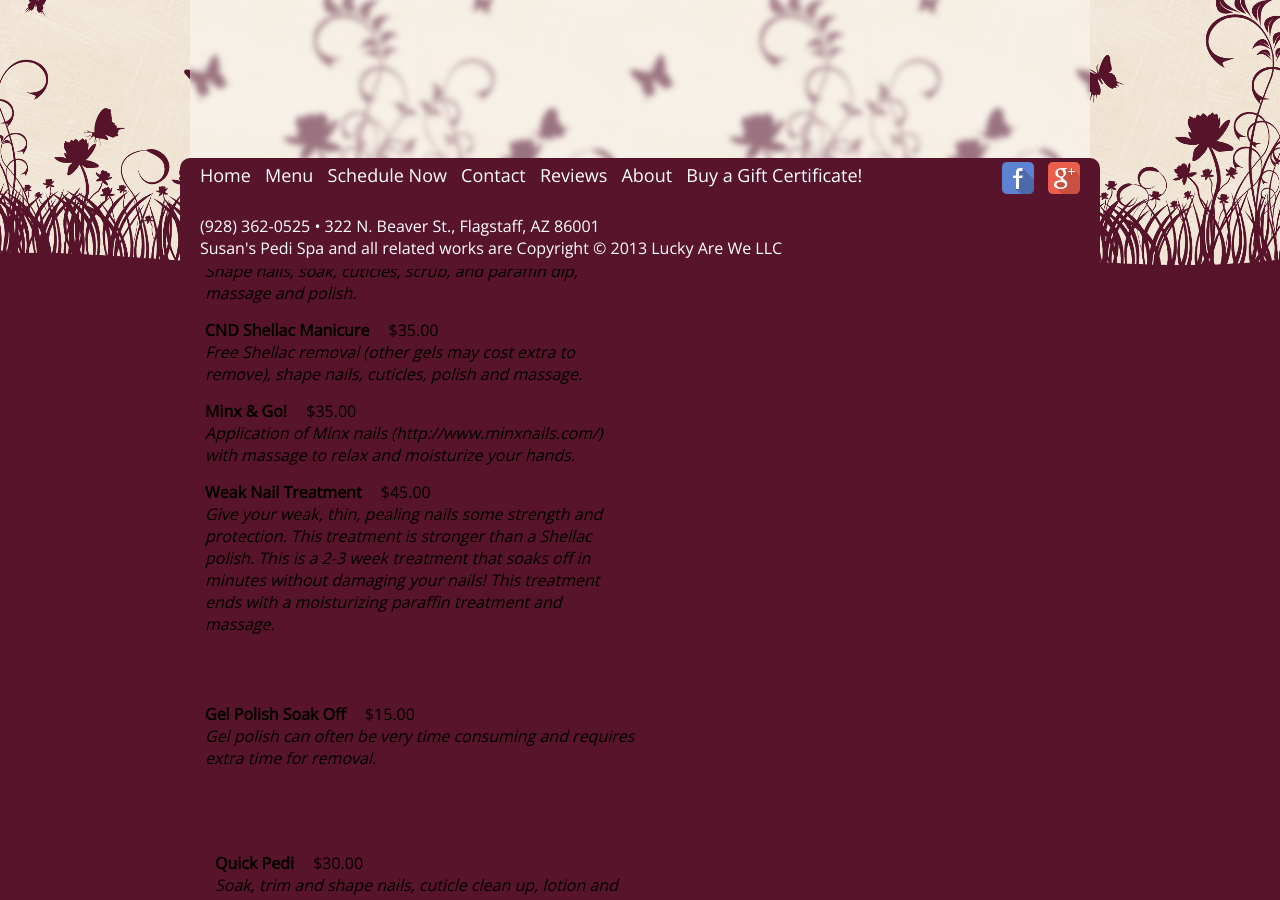
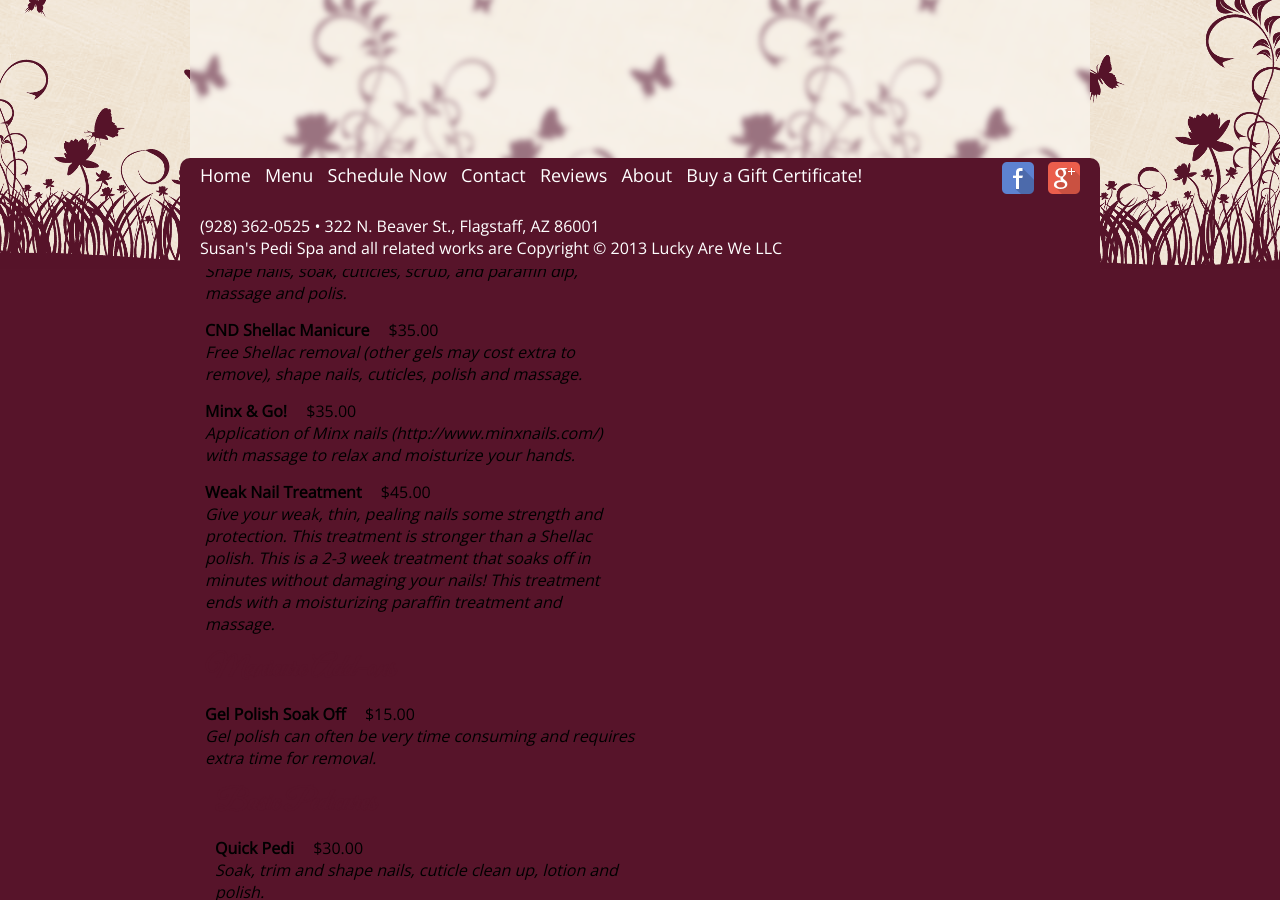
Before and after one commit to susanspedispa/susanspedispa.github.io, a Jekyll site: the page built from menu.html, in a window 1280 px wide and 900 px high, scrolled down 1098 px. Built offline with Jekyll 4.4.1, drawn with Linux system fonts in a browser that asks for light colours.

Commit message:
Update menu.html

```diff
--- a/_includes/menu.html
+++ b/_includes/menu.html
@@ -36,6 +36,7 @@
 <div class="treatmentDescription">This service is for my diabetic clients who have been through my clinical pedicure and has diabetic pedicures every 2-3 months and has no outstanding issues, that we are working to resolve. </div>
 </div>
 
+
 <div class="halfColumn">
 	<h3>Basic Manicures</h3>
 	<div class="treatment">
@@ -52,7 +53,7 @@
 	</div>
 	<div class="treatment">
 	<span class="treatmentName">Spa Manicure</span><span class="treatmentPrice"> $35.00</span>
-	<div class="treatmentDescription">Shape nails, soak, cuticles, scrub, and paraffin dip, massage and polish.</div>
+	<div class="treatmentDescription">Shape nails, soak, cuticles, scrub, and paraffin dip, massage and polis.</div>
 	</div>
 	<div class="treatment">
 	<span class="treatmentName">CND Shellac Manicure</span><span class="treatmentPrice">  $35.00</span>
@@ -69,9 +70,8 @@
 	<div class="treatment">
 	<span class="treatmentName">Gel Polish Soak Off</span> <span class="treatmentPrice">$15.00</span>
 	<div class="treatmentDescription">Gel polish can often be very time consuming and requires extra time for removal.</div>
-	</div>
 
-</div>
+
 <div class="halfColumn" style="margin-left: 10px;">
 	<h3>Basic Pedicures</h3>
 	<div class="treatment">
@@ -96,5 +96,5 @@
 	<span class="treatmentName">Heavy Callus Removal</span> <span class="treatmentPrice">$10.00</span>
 	<div class="treatmentDescription">Callus smoothing is included in most of our pedicures, however sometimes we all need a little more than just “smoothing.” </div>
 	</div>
-</div>
+
 <div style="clear:both"></div>
```
